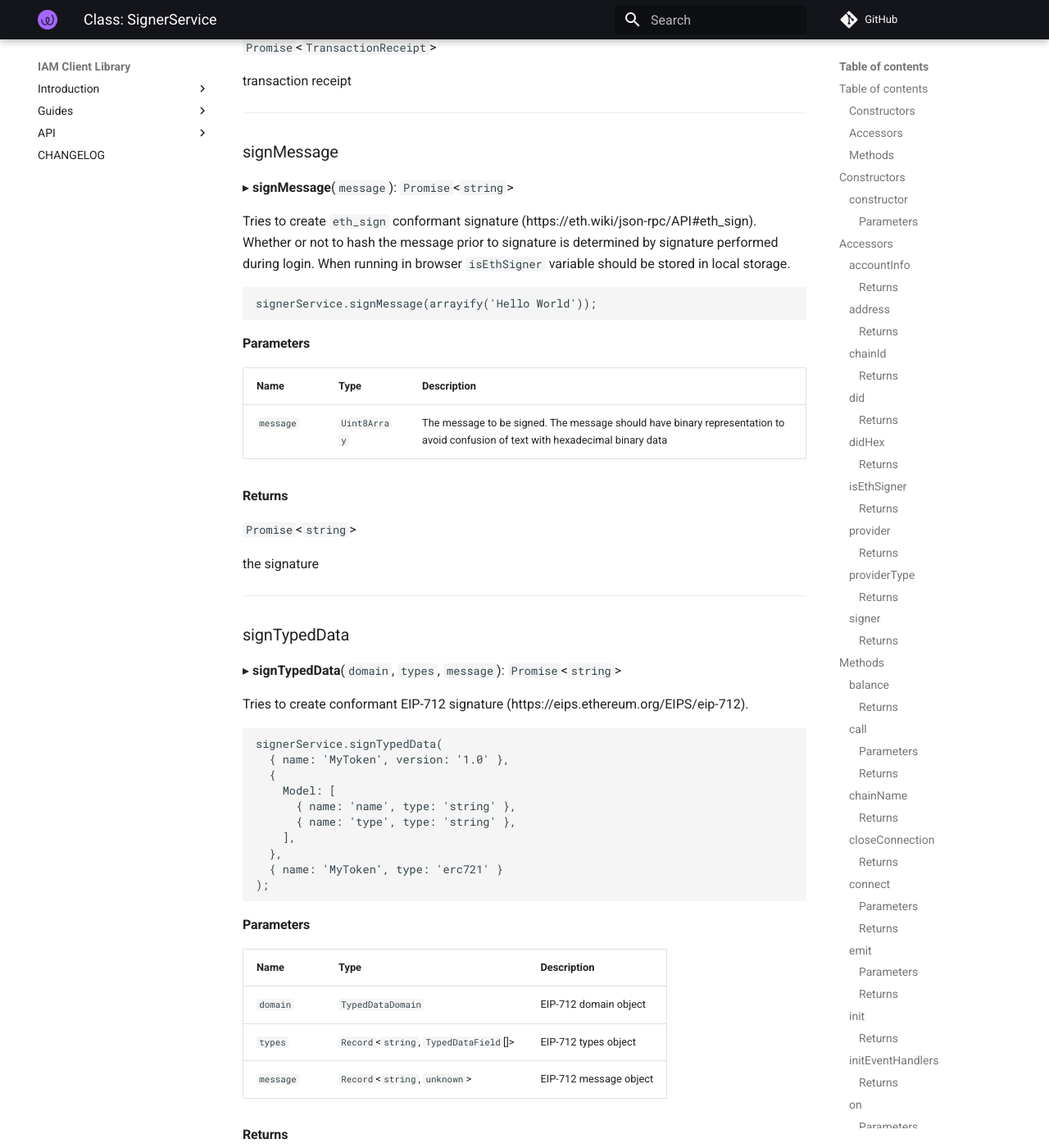
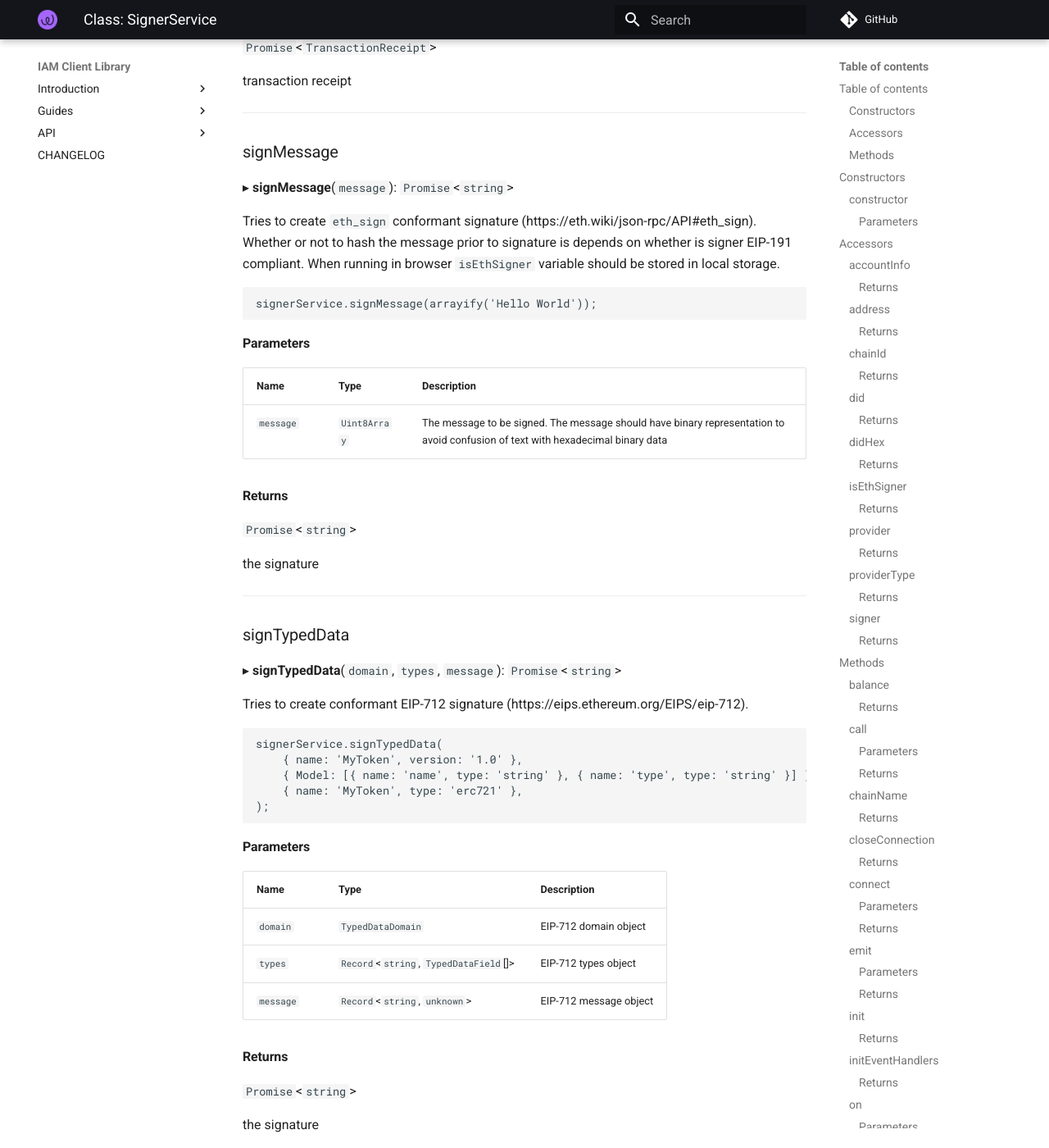
Before and after one commit to energywebfoundation/iam-client-lib, an MkDocs documentation site: the page built from docs/api/classes/modules_signer.SignerService.md, in a window 1280 px wide and 1400 px high, scrolled down 10013 px. Shown: the whole window at 82% size. Built offline with MkDocs 1.6.1 and Material for MkDocs 9.7.7, drawn with Linux system fonts in a browser that asks for light colours; comment, search, counter and statistics services are not loaded; some of the changed text lies outside the part shown.

````diff
--- a/docs/api/classes/modules_signer.SignerService.md
+++ b/docs/api/classes/modules_signer.SignerService.md
@@ -54,7 +54,7 @@
 #### Parameters
 
 | Name | Type |
-| :-- | :-- |
+| :------ | :------ |
 | `_signer` | `Required`<[`SignerT`](../modules/modules_signer.md#signert)\> |
 | `_providerType` | [`ProviderType`](../enums/modules_signer.ProviderType.md) |
 
@@ -76,7 +76,7 @@
 
 account info
 
----
+___
 
 ### address
 
@@ -94,7 +94,7 @@
 
 user address
 
----
+___
 
 ### chainId
 
@@ -148,13 +148,13 @@
 
 DID address
 
----
+___
 
 ### isEthSigner
 
 • `get` **isEthSigner**(): `boolean`
 
-Get if the signer is an Ethereum signer.
+If signer is EIP-191 compliant https://eips.ethereum.org/EIPS/eip-191.
 
 ```typescript
 signerService.isEthSigner;
@@ -164,9 +164,9 @@
 
 `boolean`
 
-true if the signer is an Ethereum signer
+true if the signer is EIP-191 compliant.
 
----
+___
 
 ### provider
 
@@ -184,7 +184,7 @@
 
 connection provider
 
----
+___
 
 ### providerType
 
@@ -238,13 +238,14 @@
 
 user balance
 
----
+___
 
 ### call
 
 ▸ **call**(`options`): `Promise`<`string`\>
 
-Makes a (readonly) call to a smart contract. https://docs.ethers.io/v5/single-page/#/v5/api/providers/provider/-%23-Provider-call
+Makes a (readonly) call to a smart contract.
+https://docs.ethers.io/v5/single-page/#/v5/api/providers/provider/-%23-Provider-call
 
 ```typescript
 signerService.call({
@@ -255,8 +256,8 @@
 
 #### Parameters
 
-| Name      | Type                 | Description         |
-| :-------- | :------------------- | :------------------ |
+| Name | Type | Description |
+| :------ | :------ | :------ |
 | `options` | `TransactionRequest` | object with options |
 
 #### Returns
@@ -265,7 +266,7 @@
 
 the result of the call
 
----
+___
 
 ### chainName
 
@@ -283,7 +284,7 @@
 
 chain name
 
----
+___
 
 ### closeConnection
 
@@ -301,7 +302,7 @@
 
 true if connection was closed
 
----
+___
 
 ### connect
 
@@ -310,7 +311,7 @@
 #### Parameters
 
 | Name | Type |
-| :-- | :-- |
+| :------ | :------ |
 | `signer` | `Required`<[`SignerT`](../modules/modules_signer.md#signert)\> |
 | `providerType` | [`ProviderType`](../enums/modules_signer.ProviderType.md) |
 
@@ -318,7 +319,7 @@
 
 `Promise`<`void`\>
 
----
+___
 
 ### emit
 
@@ -326,15 +327,15 @@
 
 #### Parameters
 
-| Name | Type                                                        |
-| :--- | :---------------------------------------------------------- |
-| `e`  | [`ProviderEvent`](../enums/modules_signer.ProviderEvent.md) |
+| Name | Type |
+| :------ | :------ |
+| `e` | [`ProviderEvent`](../enums/modules_signer.ProviderEvent.md) |
 
 #### Returns
 
 `Promise`<`void`\>
 
----
+___
 
 ### init
 
@@ -344,7 +345,7 @@
 
 `Promise`<`void`\>
 
----
+___
 
 ### initEventHandlers
 
@@ -358,7 +359,7 @@
 
 `void`
 
----
+___
 
 ### on
 
@@ -366,16 +367,16 @@
 
 #### Parameters
 
-| Name    | Type                                                        |
-| :------ | :---------------------------------------------------------- |
+| Name | Type |
+| :------ | :------ |
 | `event` | [`ProviderEvent`](../enums/modules_signer.ProviderEvent.md) |
-| `cb`    | `any`                                                       |
+| `cb` | `any` |
 
 #### Returns
 
 `void`
 
----
+___
 
 ### onInit
 
@@ -386,14 +387,14 @@
 #### Parameters
 
 | Name | Type |
-| :-- | :-- |
+| :------ | :------ |
 | `initializer` | [`ServiceInitializer`](../modules/modules_signer.md#serviceinitializer) |
 
 #### Returns
 
 `void`
 
----
+___
 
 ### publicKey
 
@@ -411,7 +412,7 @@
 
 public key
 
----
+___
 
 ### publicKeyAndIdentityToken
 
@@ -429,7 +430,7 @@
 
 object with public key and identity token
 
----
+___
 
 ### send
 
@@ -446,8 +447,8 @@
 
 #### Parameters
 
-| Name      | Type                 | Description         |
-| :-------- | :------------------- | :------------------ |
+| Name | Type | Description |
+| :------ | :------ | :------ |
 | `options` | `TransactionRequest` | object with options |
 
 #### Returns
@@ -456,13 +457,15 @@
 
 transaction receipt
 
----
+___
 
 ### signMessage
 
 ▸ **signMessage**(`message`): `Promise`<`string`\>
 
-Tries to create `eth_sign` conformant signature (https://eth.wiki/json-rpc/API#eth_sign). Whether or not to hash the message prior to signature is determined by signature performed during login. When running in browser `isEthSigner` variable should be stored in local storage.
+Tries to create `eth_sign` conformant signature (https://eth.wiki/json-rpc/API#eth_sign).
+Whether or not to hash the message prior to signature is depends on whether is signer EIP-191 compliant.
+When running in browser `isEthSigner` variable should be stored in local storage.
 
 ```typescript
 signerService.signMessage(arrayify('Hello World'));
@@ -471,7 +474,7 @@
 #### Parameters
 
 | Name | Type | Description |
-| :-- | :-- | :-- |
+| :------ | :------ | :------ |
 | `message` | `Uint8Array` | The message to be signed. The message should have binary representation to avoid confusion of text with hexadecimal binary data |
 
 #### Returns
@@ -480,7 +483,7 @@
 
 the signature
 
----
+___
 
 ### signTypedData
 
````
Also changed, not shown: other parts of docs/api/classes/modules_signer.SignerService.md (+15 -20 lines), 3 other files.
